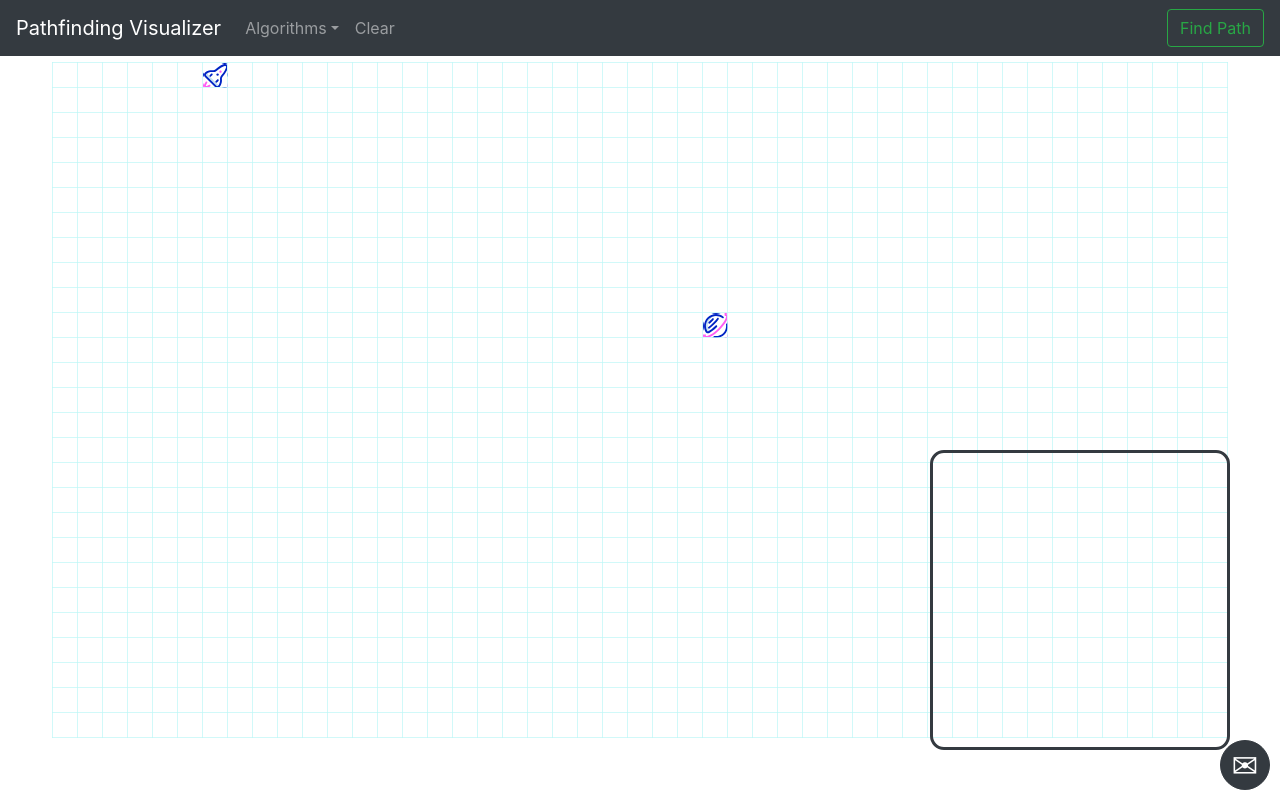
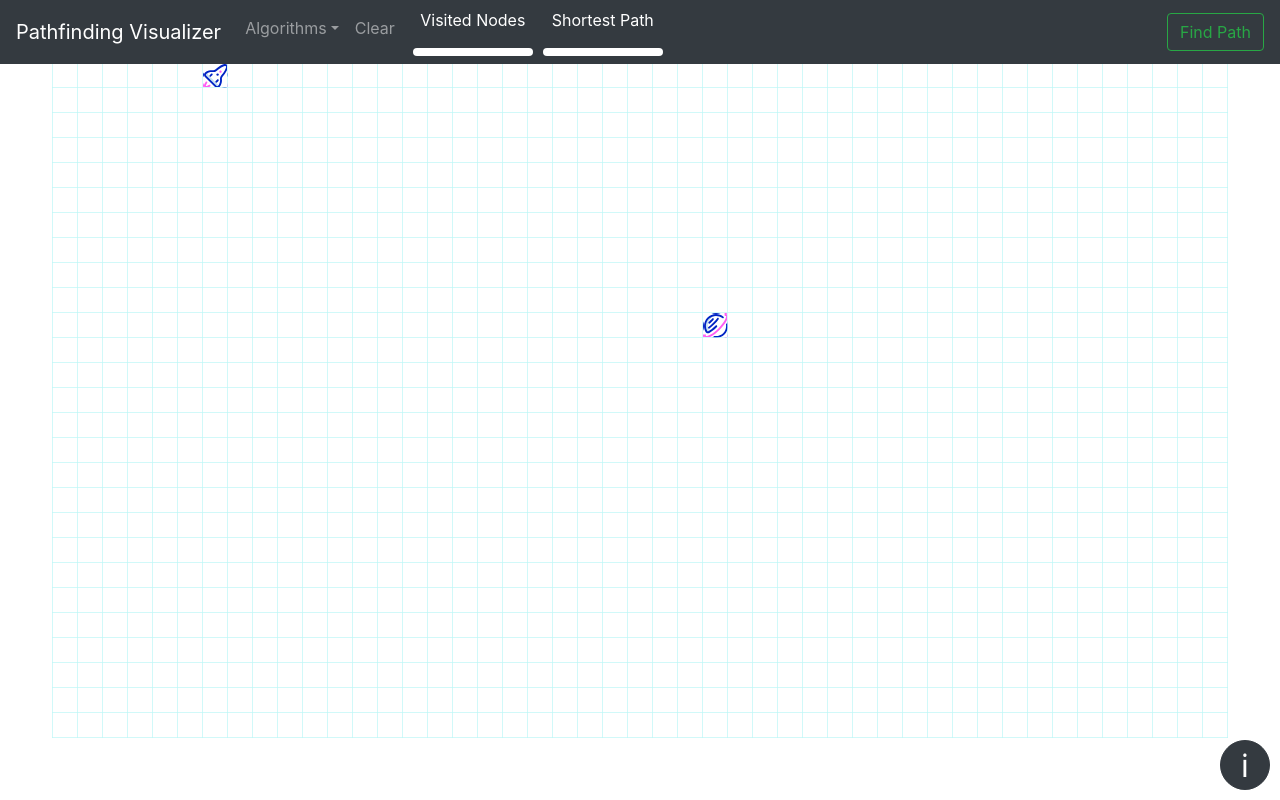
Before and after one commit to arnabuchiha/Algorithm-Visualizer, a React (Create React App) app: page /pathfind in a window 1280 px wide. Built offline with nearby package versions, Linux system fonts and the light colour scheme.

Commit message:
UI changes

```diff
--- a/src/components/Pathfinding/Pathfinding.js
+++ b/src/components/Pathfinding/Pathfinding.js
@@ -20,7 +20,10 @@ class Pathfinding extends Component{
             mouseClicked:false,
             mainClicked:"",
             start_node:null,
-            end_node:null
+            end_node:null,
+            visited:0,
+            shortestPath:0,
+            number_of_nodes:0
 
         }
     }
@@ -61,7 +64,10 @@ class Pathfinding extends Component{
         this.setState({
             grid:arr,
             start_node:[start_x,start_y],
-            end_node:[end_x,end_y]
+            end_node:[end_x,end_y],
+            number_of_nodes:arr.length*arr[0].length,
+            visited:0,
+            shortestPath:0
         })
 
     }
@@ -239,20 +245,26 @@ class Pathfinding extends Component{
         }
 
         const animatePath=()=>{
-            if(j==shortestPath.length)return;
+            if(j==shortestPath.length){
+                this.setState({
+                    grid:arr,
+                    visited:visited_nodes.length,
+                    shortestPath:shortestPath.length
+                })
+                return;
+            }
             arr[shortestPath[j].row][shortestPath[j].col].isShortestPath=true;
 
             if(!arr[shortestPath[j].row][shortestPath[j].col].isStart&&!arr[shortestPath[j].row][shortestPath[j].col].isEnd)
             document.getElementById(`node-${shortestPath[j].row}-${shortestPath[j].col}`).className="node_path";
             ++j;
+
             requestAnimationFrame(animatePath);
         }
         await requestAnimationFrame(animateVisited);
     }
     animate().then(()=>{
-        this.setState({
-            grid:arr
-        })
+
     });
         // for(let i=0;i<visited_nodes.length;i++){
 
@@ -285,15 +297,15 @@ class Pathfinding extends Component{
         return shortestPath;
     }
     toggleChat=()=>{
-        var chatBody = document.querySelector(".chat-body");
-        var chatBtn = document.querySelector(".chat-btn");
-        if(chatBtn.style.display=='none') {
+
+        var chatBody = document.getElementById("info-body");
+        if(chatBody.style.display=='none') {
+
+            chatBody.style.display = 'block';
+        } else {
+
             chatBody.style.display = 'none';
-            chatBtn.style.display = 'block';
-        } else {
-            chatBody.style.display = 'block';
-            chatBtn.style.display = 'none';
-            }
+        }
     }
     render(){
         return(
@@ -319,6 +331,22 @@ class Pathfinding extends Component{
                         </li>
                         <li class="nav-item">
                         <a class="nav-link" href="#" onClick={()=>this.makeGrid()}>Clear <span class="sr-only">(current)</span></a>
+                        </li>
+                        <li className="nav-item" style={{marginLeft:"10px",minWidth:"120px"}}>
+                            <p className="progress-text"><span className="span-text">Visited Nodes</span>
+                            <span class="comment">{this.state.visited}</span>
+                            </p>
+                            {/* <p class="card-text progress-text">{this.state.shortestPath}</p> */}
+                            <div class="progress2 progress-moved" >
+                            <div class="progress-bar2" style={{width:`${(this.state.visited/this.state.number_of_nodes)*100}%`}}></div>
+                            </div>
+                        </li>
+                        <li className="nav-item" style={{marginLeft:"10px",minWidth:"120px"}}>
+                            <p className="progress-text"><span className="span-text">Shortest Path</span>
+                            <span class="comment">{this.state.shortestPath}</span></p>
+                            <div class="progress2 progress-moved" >
+                                <div class="progress-bar2" style={{width:`${(this.state.shortestPath/this.state.number_of_nodes)*100}%`}}></div>
+                            </div>
                         </li>
                         <div id="error" class="alert alert-danger" style={{marginLeft:"10px",display:"none"}} role="alert">
                             Select an algorithm first!
@@ -361,9 +389,33 @@ class Pathfinding extends Component{
                         }
                     </table>
                     <div class="chat-container">
-                    <button class="chat-btn" onclick={this.toggleChat}>✉︎</button>
-                    <div class="chat-body">
+                    <button class="chat-btn" onClick={this.toggleChat}>ℹ</button>
+                    <div id="info-body" class="chat-body">
+                    <div class="card text-white bg-dark mb-3" style={{maxWidth: "18rem"}}>
+
+                        <div class="card-body">
+                            <h5 class="card-title">Visited</h5>
+                            <p class="card-text progress-text">{this.state.visited}</p>
+                            <div class="progress2 progress-moved" >
+                                <div class="progress-bar2" style={{width:`${(this.state.visited/this.state.number_of_nodes)*100}%`}}></div>
+
+                            </div>
+                        </div>
+                    </div>
+                    <div class="card text-white bg-dark mb-3" style={{maxWidth: "18rem"}}>
+
+                        <div class="card-body">
+                            <h5 class="card-title">Shortest Path</h5>
+                            <p class="card-text progress-text">{this.state.shortestPath}</p>
+                            <div class="progress2 progress-moved" >
+                                <div class="progress-bar2" style={{width:`${(this.state.shortestPath/this.state.number_of_nodes)*100}%`}}></div>
+
+                            </div>
+                        </div>
+                    </div>
+
                         <div class="chat-wrap">
+
                     </div>
                     </div>
                     </div>
--- a/src/styles/Pathfinding.css
+++ b/src/styles/Pathfinding.css
@@ -113,8 +113,11 @@ table{
   bottom: 10px;
   right: 10px;
   cursor: pointer;
+
+  display: block;
+}
+.chat-btn:focus{
   animation: shadow-pulse 1s infinite;
-  display: block;
 }
 @keyframes shadow-pulse {
   0% {
@@ -126,20 +129,60 @@ table{
 }
 .chat-body {
   height: auto;
-  min-height: 300px;
-  min-width: 300px;
+  width: auto;
+  min-width: 20vw;
+  /* min-height: 300px;
+  min-width: 300px; */
+  background:rgba(4, 0, 255, 0.5);
   position: absolute;
   bottom: 50px;
   right: 50px;
   border: 3px solid #343A40;
   border-radius: 14px;
-  display: block;
+  display: none;
   transition: block 1s ease-out;
+  color: #28a745;
 }
 .chat-body .chat-head {
   background: #343A40;
   padding: 10px;
   height: 20px;
-  color: rgba(255, 255, 255, 1);
   font-family: verdana;
 }
+.progress2 {
+  border-radius: 30px;
+  background-color: #fff;
+}
+
+.progress-bar2 {
+  height: 8px;
+  border-radius: 30px;
+  transition: 0.4s linear;
+  transition-property: width, background-color;
+}
+
+.progress-moved .progress-bar2 {
+  background-color: #f3c623;
+  animation: progress 5s 1;
+}
+@keyframes progress {
+  0% {
+    width: 0%;
+    background: #f9bcca;
+  }
+
+  60% {
+    /* width: 60%; */
+    background: #f3c623;
+    box-shadow: 0 0 40px #f3c623;
+  }
+}
+.progress-text:hover .comment{
+  display: block;
+}
+.progress-text:hover .span-text{
+  display: none;
+}
+.comment{
+  display: none;
+}
```
